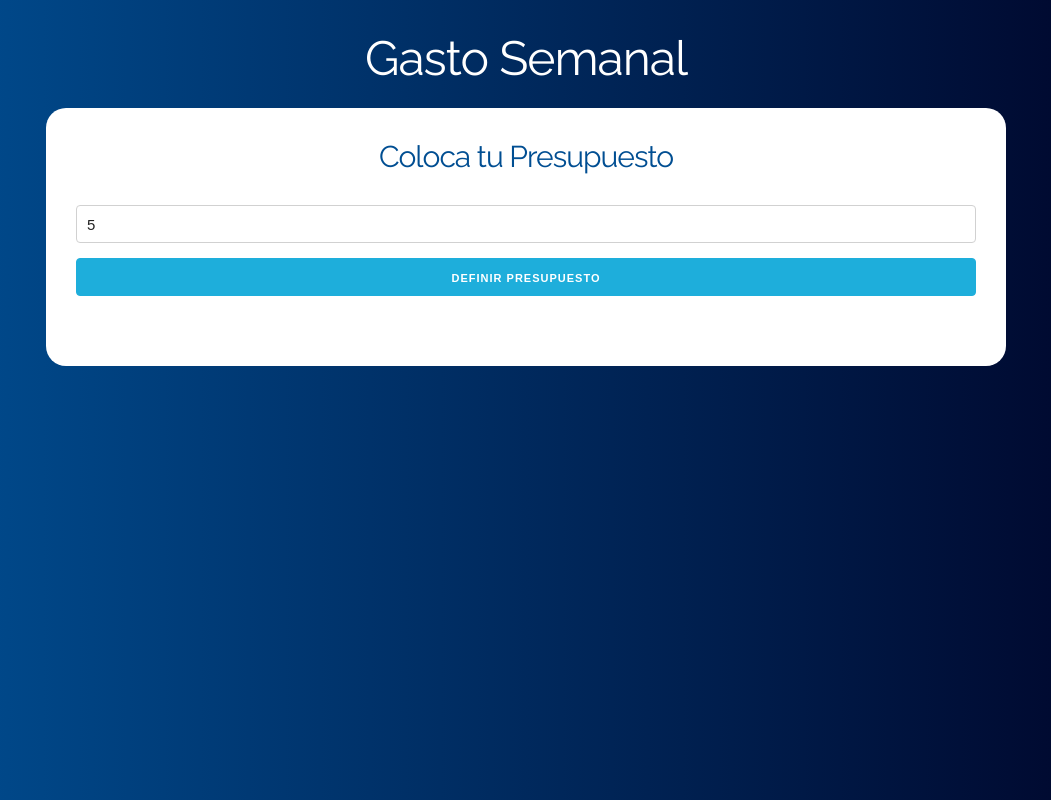
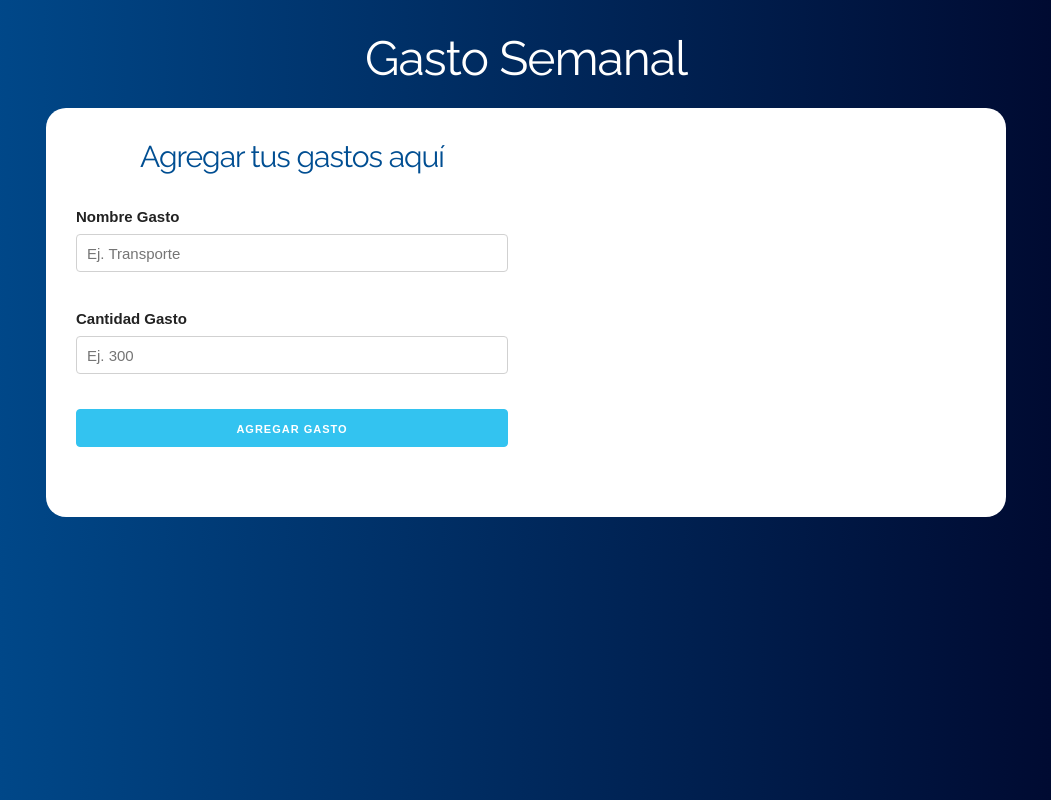
Before and after one commit to northerchild/PresupuestoReact, a React (Create React App) app: page / in a window 1280 px wide. Both pictures are taken after typing "5" into the empty fields and a click on the input "Definir Presupuesto". Shown: the whole page, without its empty margins (114-1165 px from the left). Built offline with nearby package versions, Linux system fonts and the light colour scheme.

Commit message:
Se agrega el formulario y se leen los datos

```diff
--- a/src/App.js
+++ b/src/App.js
@@ -1,16 +1,27 @@
 import React, {useState} from 'react';
 import Pregunta from './components/Pregunta'
+import Formulario from './components/Formulario'
 function App() {
 
   //state
   const [presupuesto, guardarPresupuesto] = useState(0);
+  const [preguntaPresupuesto, guardarPreguntaPresupuesto] = useState(true);
 
   return (
     <div className="App container">
       <header>
         <h1>Gasto Semanal</h1>
         <div className="contenido-principal contenido">
-        <Pregunta guardarPresupuesto={guardarPresupuesto}/>
+        {(preguntaPresupuesto)
+        ? <Pregunta guardarPresupuesto={guardarPresupuesto}
+          guardarPreguntaPresupuesto={guardarPreguntaPresupuesto}/>
+        :(
+          <div className="row">
+            <div className="one-half column"><Formulario /></div>
+            <div className="one-half column"></div>
+          </div>
+        )
+        }
         </div>
       </header>
     </div>
--- /dev/null
+++ b/src/components/Formulario.js
@@ -0,0 +1,38 @@
+import React, {useState} from 'react'
+
+function Formulario(props) {
+
+    //state
+    const [nombreGasto, guardarNombreGasto] = useState('');
+    const [cantidadGasto, guardarCantidadGasto] = useState(0);
+    const [erorr, guardarError] = useState(false);
+
+    // cuando se agrega el gasto
+    const agregarGasto = e =>{
+        e.preventDefault();
+        //validar
+        if(cantidadGasto < 1 || isNaN(cantidadGasto) || nombreGasto === ''){
+            guardarError(true)
+            return;
+         }
+
+        //pasar el gasto al componente principal
+    }
+    return (
+        <form onSubmit={agregarGasto}>
+            <h2>Agregar tus gastos aquí</h2>
+            <div className='campo'>
+                <label>Nombre Gasto</label>
+                <input type="text" className="u-full-width" placeholder="Ej. Transporte" onChange = {e => guardarNombreGasto(e.target.value)}/>
+            </div>
+
+            <div className='campo'>
+                <label>Cantidad Gasto</label>
+                <input type="number" className="u-full-width" placeholder="Ej. 300"/>
+            </div>
+            <input type="submit" className="button-primary u-full-width" value="Agregar Gasto" onChange = {e => guardarCantidadGasto(parseInt(e.target.value, 10))}/>
+        </form>
+    )
+}
+
+export default Formulario;
--- a/src/components/Pregunta.js
+++ b/src/components/Pregunta.js
@@ -2,7 +2,7 @@
 
 function Pregunta(props){
 
-    const {guardarPresupuesto} = props;
+    const {guardarPresupuesto, guardarPreguntaPresupuesto} = props;
 
     //definir el state
     const [cantidad, guardarCantidad] = useState(0);
@@ -21,6 +21,7 @@
         // si pasa la validación
         guardarError(false);
         guardarPresupuesto(cantidad);
+        guardarPreguntaPresupuesto(false);
     }
 
     return(
```
